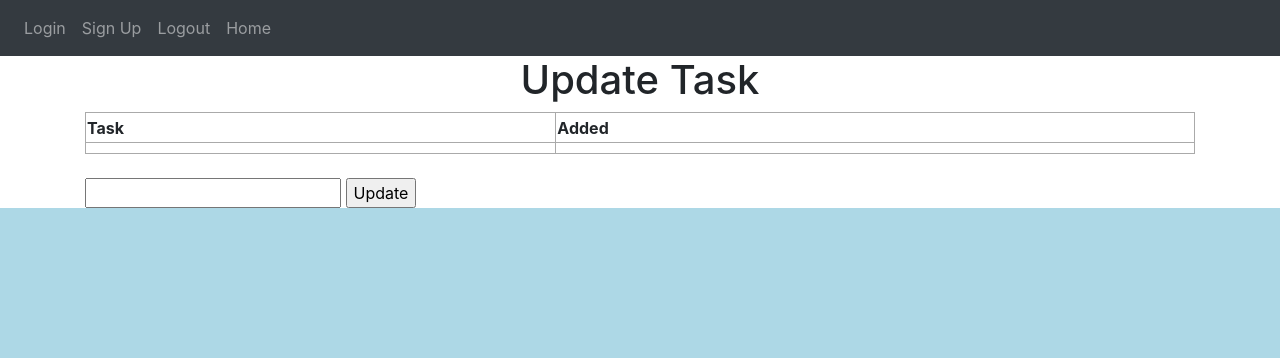
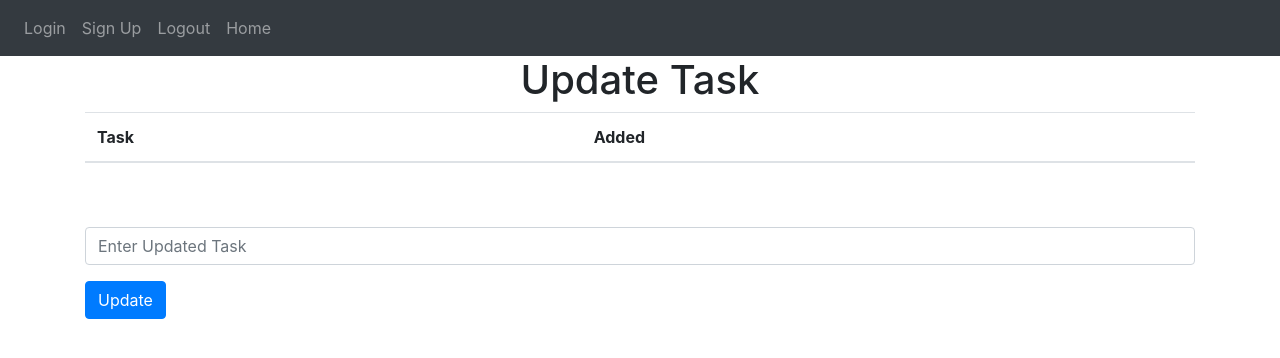
Before and after one commit to Max-FM/Building-a-Basic-Flask-App, a Flask app: template app/templates/update.html in a window 1280 px wide. Shown: the top 358 px of the page. Run offline with Flask 3, Linux system fonts and the light colour scheme; the template is opened without the code that fills it, so the values that code supplies are empty; some libraries are stand-ins or nearby versions.

Commit message:
Update tables and CSS to bootstrap

```diff
--- a/app/static/css/main.css
+++ /dev/null
@@ -1,32 +0,0 @@
-body, html {
-    margin: 0;
-    font-family: sans-serif;
-    background-color: lightblue;
-}
-
-.content {
-    margin: 0 auto;
-    width: 400px;
-}
-
-table, td, th {
-    border: 1px solid #aaa;
-}
-
-table {
-    border-collapse: collapse;
-    width: 100%;
-}
-
-th {
-    height: 30px;
-}
-
-td {
-    text-align: center;
-    padding: 5px;
-}
-
-.form {
-    margin-top: 20px;
-}
--- a/app/templates/base.html
+++ b/app/templates/base.html
@@ -4,7 +4,6 @@
     <meta charset="UTF-8">
     <meta http-equiv="X-UA-Compatible" content="IE=edge">
     <meta name="viewport" content="width=device-width, initial-scale=1.0">
-    <link rel="stylesheet" href="{{ url_for('static', filename='css/main.css') }}">
     <link
         rel="stylesheet"
         href="https://stackpath.bootstrapcdn.com/bootstrap/4.4.1/css/bootstrap.min.css"
--- a/app/templates/update.html
+++ b/app/templates/update.html
@@ -5,19 +5,31 @@
 
 {% block content %}
     <h1 style="text-align: center">Update Task</h1>
-    <table>
+    <table class="table">
+        <thead>
             <tr>
-            <th>Task</th>
-            <th>Added</th>
+                <th scope="col">Task</th>
+                <th scope="col">Added</th>
             </tr>
+        </thead>
+        <tbody>
             <tr>
                 <td>{{ task.content }}</td>
                 <td>{{ task.date_created.date() }}</td>
             </tr>
+        </tbody>
     </table>
     <br>
+
     <form action="/update/{{ task.id }}" method="POST">
-        <input type="text" name="content" id="content">
-        <input type="submit" value="Update">
+        <div class="form-group">
+            <input
+                type="text"
+                class="form-control"
+                name="content"
+                id="content"
+                placeholder="Enter Updated Task">
+        </div>
+        <button type="submit" class="btn btn-primary">Update</button>
     </form>
 {% endblock %}
```
Also changed, not shown: app/templates/index.html (+10 -7 lines). Lines whose indentation alone changed are shown as unchanged.
